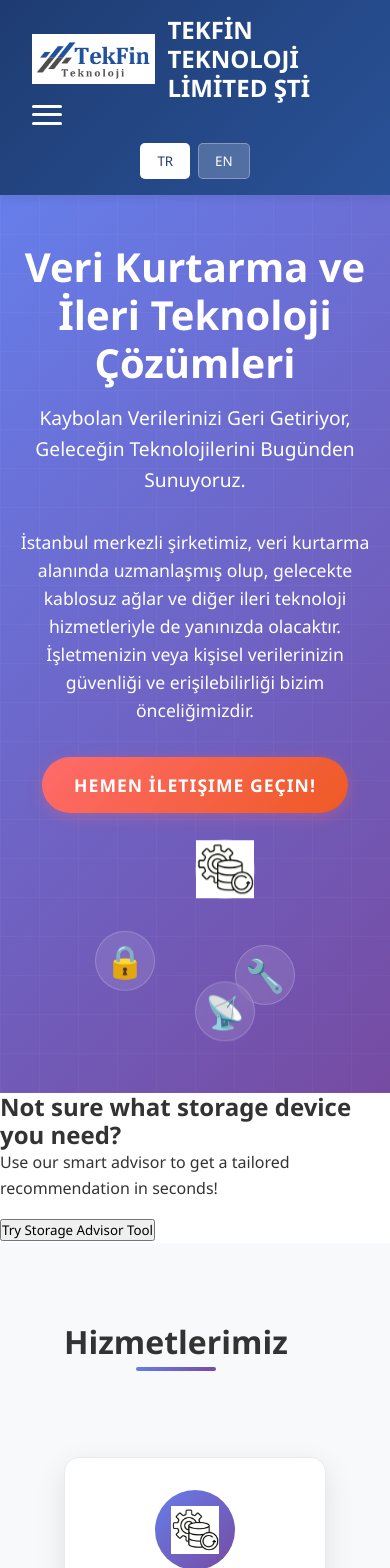
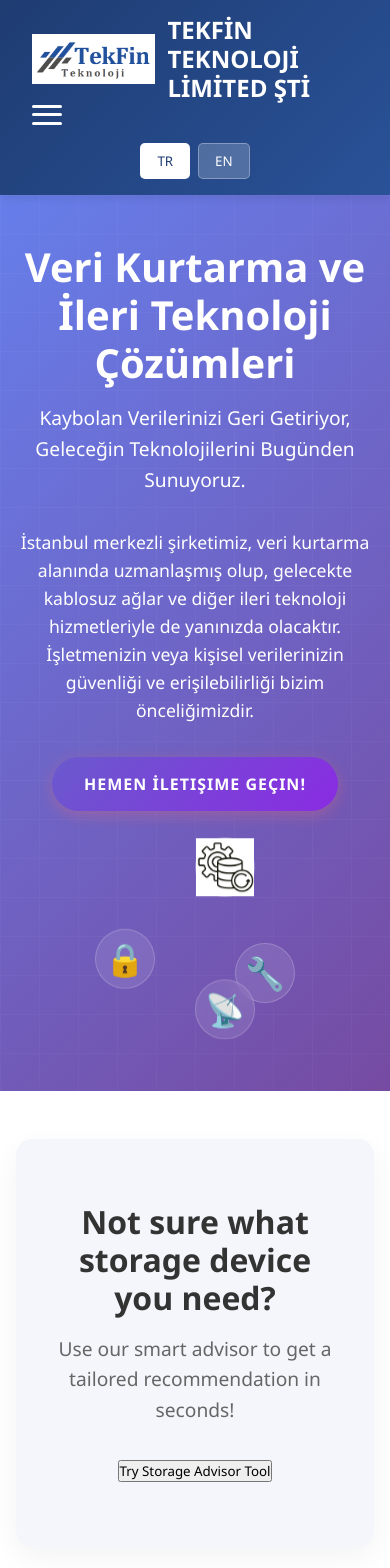
Before and after one commit to SalehKar/tekfin-website, a React (Create React App) app: page / in a window 390 px wide. Shown: the top 1568 px of the page. Built offline with nearby package versions, Linux system fonts and the light colour scheme.

Commit message:
Update HomePage.css

```diff
--- a/src/components/HomePage.css
+++ b/src/components/HomePage.css
@@ -337,4 +337,42 @@
   .cta-section h2 {
     font-size: 1.5rem;
   }
+  .highlight-section {
+  background: #f4f6fb;
+  padding: 4rem 2rem;
+  text-align: center;
+  border-radius: 16px;
+  margin: 3rem 1rem;
+  box-shadow: 0 10px 30px rgba(0,0,0,0.05);
 }
+
+.highlight-text h2 {
+  font-size: 2rem;
+  color: #333;
+  margin-bottom: 1rem;
+}
+
+.highlight-text p {
+  font-size: 1.2rem;
+  color: #666;
+  margin-bottom: 2rem;
+}
+
+.cta-button {
+  background: linear-gradient(135deg, #6a5acd 0%, #8a2be2 100%);
+  color: white;
+  padding: 1rem 2rem;
+  border: none;
+  border-radius: 30px;
+  font-weight: bold;
+  font-size: 1rem;
+  cursor: pointer;
+  transition: all 0.3s ease;
+}
+
+.cta-button:hover {
+  background: linear-gradient(135deg, #7b68ee 0%, #9a48e2 100%);
+  transform: translateY(-2px);
+}
+
+}
```
